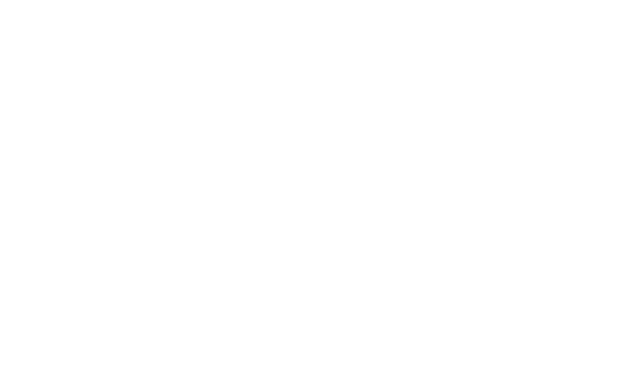
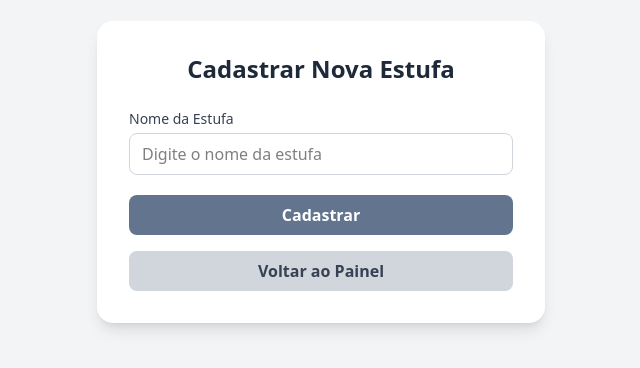
Before and after one commit to ViniiGabriel/estufa-secagem-de-madeira, a React (Vite) app in the folder frontend/: page /cadastrar-estufa in a window 1280 px wide. Before the commit this address had no page. Shown: the part 228-596 px from the top of the page, without its empty margins (319-959 px from the left). Built offline with nearby package versions, Linux system fonts and the light colour scheme; sample sign-in values are in the browser's storage.

Commit message:
cadastro estufa iniciado. Ja da para cadastrar, api ja configurada, porem precisa depois ajustar para inserir os sensores responsaveis para a estufa.

```diff
--- a/frontend/src/App.jsx
+++ b/frontend/src/App.jsx
@@ -1,16 +1,19 @@
-import { useNavigate } from "react-router-dom";
+import { useNavigate, useLocation } from "react-router-dom";
 import { useEffect, useState } from "react";
 import ContainerInformation from "./components/ContainerInformation";
 import Dropdown from "./components/Dropdown";
 import Graph from "./components/Graph";
 import TableEstufas from "./components/TableEstufas";
 import { fetchEstufas } from "./data/estufas";
+import { FetchLotes } from "./data/FetchLotes";
 
 function App() {
   const [estufas, setEstufas] = useState([]);
   const [estufaSelecionada, setEstufaSelecionada] = useState(null);
   const [adminUser, setAdminUser] = useState(null); // estado do admin logado
   const navigate = useNavigate();
+
+  const location = useLocation();
 
   useEffect(() => {
     const storedUser = localStorage.getItem("adminUser");
@@ -20,13 +23,39 @@ function App() {
   }, []);
 
   useEffect(() => {
-    async function carregarEstufas() {
-      const dados = await fetchEstufas();
-      setEstufas(dados);
-      setEstufaSelecionada(dados[0] || null);
+    async function carregarDados() {
+      try {
+        // Busca os lotes (nomes/IDs)
+        const lotes = await FetchLotes();
+
+        // Busca as medições
+        const medicoes = await fetchEstufas();
+
+        // Junta os dados
+        const estufasComMedicoes = lotes.map((l) => {
+          const medicao = medicoes.find((m) => m.nome === l.nome_lote);
+
+          return {
+            id: l.lote_id,
+            nome: l.nome_lote,
+            temperatura: medicao ? medicao.temperatura : "—",
+            umidade: medicao ? medicao.umidade : "—",
+            pressao: medicao ? medicao.pressao : "—",
+            graficos: medicao
+              ? medicao.graficos
+              : { temperatura: [], umidade: [], pressao: [] },
+          };
+        });
+
+        setEstufas(estufasComMedicoes);
+        setEstufaSelecionada(estufasComMedicoes[0] || null);
+      } catch (error) {
+        console.error("Erro ao carregar dados das estufas:", error);
+      }
     }
-    carregarEstufas();
-  }, []);
+
+    carregarDados();
+  }, [location.state?.novaEstufa]);
 
   const handleSelectEstufa = (nomeEstufa) => {
     if (nomeEstufa === "Todas as estufas") {
--- /dev/null
+++ b/frontend/src/data/FetchLotes.js
@@ -0,0 +1,10 @@
+export async function FetchLotes() {
+  try {
+    const response = await fetch("http://localhost:5000/api/lotes");
+    if (!response.ok) throw new Error(`HTTP error! status: ${response.status}`);
+    return await response.json();
+  } catch (error) {
+    console.error("Erro ao buscar lotes:", error);
+    return [];
+  }
+}
--- a/frontend/src/main.jsx
+++ b/frontend/src/main.jsx
@@ -7,14 +7,16 @@ import App from "./App.jsx";
 import Login from "./pages/Login.jsx";
 import AdmPage from "./pages/AdmPage.jsx";
 import Register from "./pages/Register.jsx";
+import CadastrarEstufa from "./pages/CadastrarEstufa.jsx";
 import PrivateRoute from "./components/PrivateRoute";
 
 createRoot(document.getElementById("root")).render(
   <StrictMode>
     <BrowserRouter>
       <Routes>
-        <Route path="/" element={<App />} /> {}
-        <Route path="/login" element={<Login />} /> {}
+        <Route path="/" element={<App />} />
+        <Route path="/login" element={<Login />} />
+
         <Route
           path="/admin"
           element={
@@ -31,6 +33,14 @@ createRoot(document.getElementById("root")).render(
             </PrivateRoute>
           }
         />
+        <Route
+          path="/cadastrar-estufa"
+          element={
+            <PrivateRoute>
+              <CadastrarEstufa />
+            </PrivateRoute>
+          }
+        />
       </Routes>
     </BrowserRouter>
   </StrictMode>
--- /dev/null
+++ b/frontend/src/pages/CadastrarEstufa.jsx
@@ -0,0 +1,78 @@
+import { Formik, Form, Field, ErrorMessage } from "formik";
+import * as yup from "yup";
+import Axios from "axios";
+import { useNavigate } from "react-router-dom";
+
+function CadastrarEstufa() {
+  const navigate = useNavigate();
+
+  const handleSubmit = async (values, { setSubmitting }) => {
+    try {
+      const response = await Axios.post("http://localhost:5000/api/lotes", {
+        nome_lote: values.nome,
+      });
+
+      alert("Estufa cadastrada com sucesso!");
+      navigate("/", { state: { novaEstufa: response.data } });
+    } catch (error) {
+      console.error(error);
+      alert("Erro ao cadastrar a estufa.");
+    } finally {
+      setSubmitting(false);
+    }
+  };
+
+  const validationSchema = yup.object().shape({
+    nome: yup.string().required("Nome da estufa é obrigatório"),
+  });
+
+  return (
+    <div className="min-h-screen flex items-center justify-center bg-gray-100">
+      <div className="bg-white p-8 rounded-2xl shadow-lg w-full max-w-md">
+        <h1 className="text-2xl font-semibold text-center mb-6 text-gray-800">
+          Cadastrar Nova Estufa
+        </h1>
+
+        <Formik
+          initialValues={{ nome: "" }}
+          onSubmit={handleSubmit}
+          validationSchema={validationSchema}
+        >
+          <Form className="space-y-5">
+            <div className="flex flex-col">
+              <label className="mb-1 text-sm font-medium text-gray-700">
+                Nome da Estufa
+              </label>
+              <Field
+                name="nome"
+                placeholder="Digite o nome da estufa"
+                className="border border-gray-300 rounded-lg px-3 py-2 focus:outline-none focus:ring-2 focus:ring-blue-500 focus:border-transparent"
+              />
+              <ErrorMessage
+                component="span"
+                name="nome"
+                className="text-sm text-red-500 mt-1"
+              />
+            </div>
+
+            <button
+              type="submit"
+              className="w-full bg-slate-500 text-white py-2 rounded-lg hover:bg-green-600 transition-colors font-semibold"
+            >
+              Cadastrar
+            </button>
+          </Form>
+        </Formik>
+
+        <button
+          onClick={() => navigate("/admin")}
+          className="w-full mt-4 bg-gray-300 text-gray-700 py-2 rounded-lg hover:bg-gray-400 transition font-semibold"
+        >
+          Voltar ao Painel
+        </button>
+      </div>
+    </div>
+  );
+}
+
+export default CadastrarEstufa;
```
Also changed, not shown: 1 other file (tests, documents, lock files or other folders).
